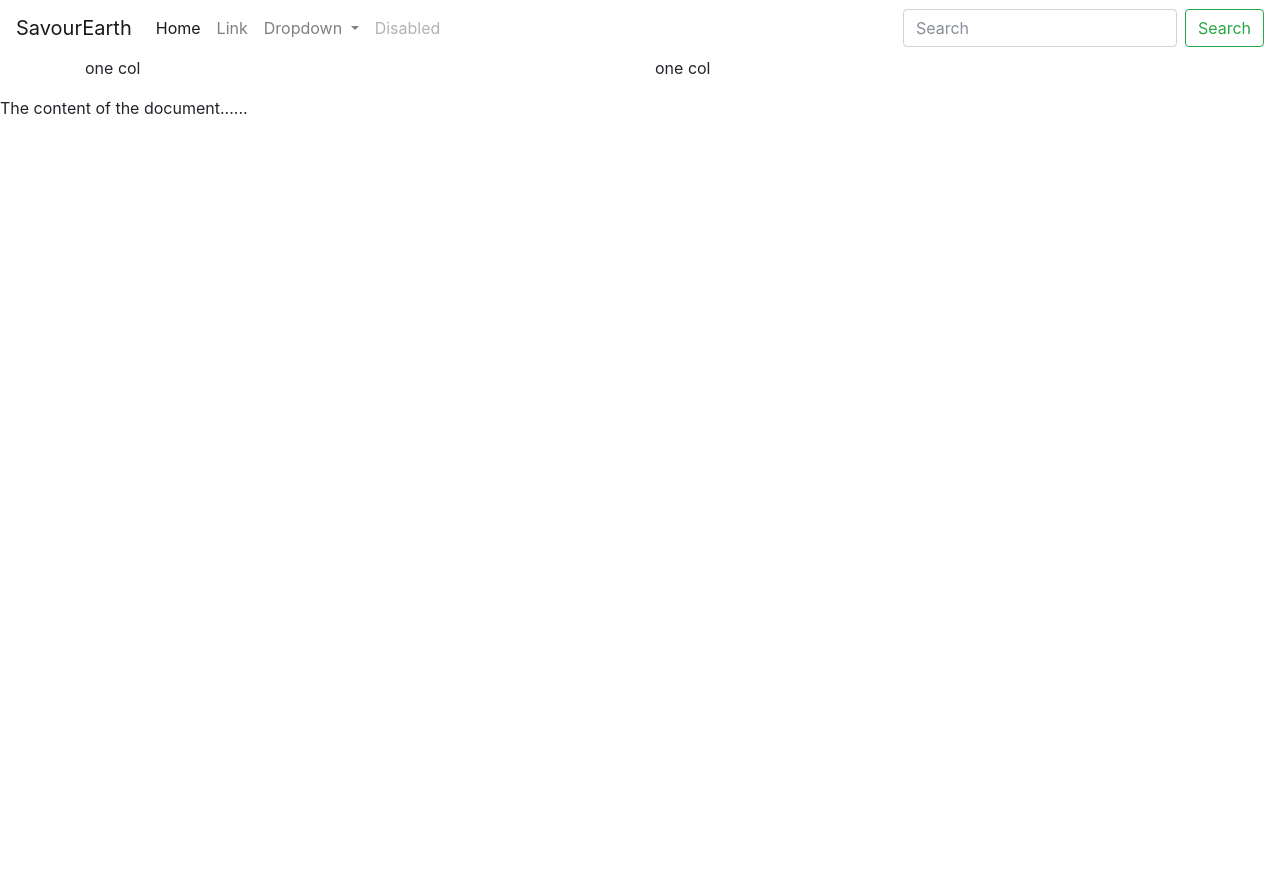
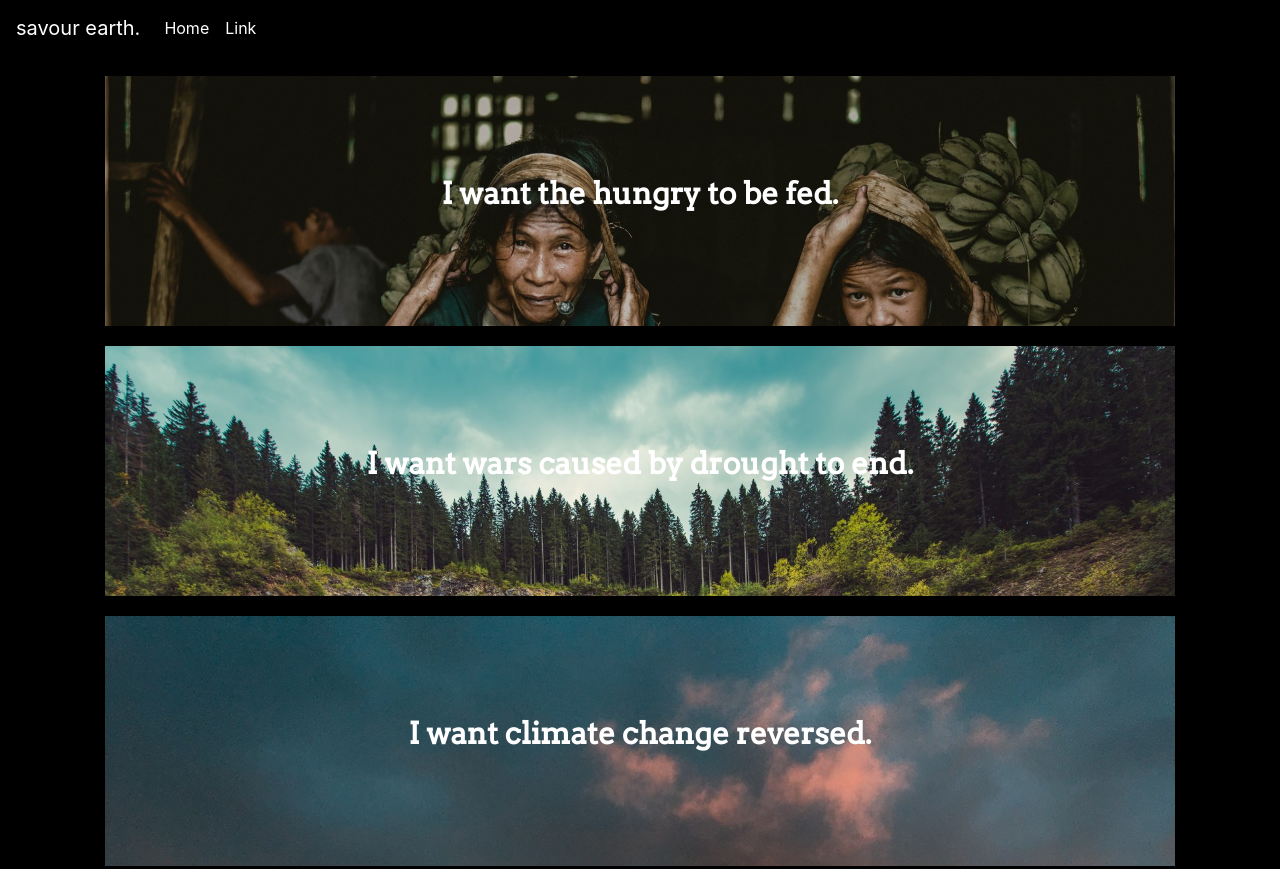
Before and after one commit to SavourEarth/savourearth.github.io, a plain HTML site: page index.html in a window 1280 px wide. Shown: the top 869 px of the page. Before the commit the page ends 800 px from the top, so only its background shows below. Drawn offline with nearby package versions, Linux system fonts and the light colour scheme.

Commit message:
next step

```diff
--- a/index.html
+++ b/index.html
@@ -3,14 +3,17 @@
 <head>
 	<title>Title of the document</title>
 	<link rel="stylesheet" href="https://maxcdn.bootstrapcdn.com/bootstrap/4.0.0-beta.2/css/bootstrap.min.css" integrity="sha384-PsH8R72JQ3SOdhVi3uxftmaW6Vc51MKb0q5P2rRUpPvrszuE4W1povHYgTpBfshb" crossorigin="anonymous">
+  <!-- Custom CSS file -->
   <link rel="stylesheet" type="text/css" href="main.css">
+  <!-- Arvo Google Font -->
+  <link href="https://fonts.googleapis.com/css?family=Arvo" rel="stylesheet">
 	<script src="https://maxcdn.bootstrapcdn.com/bootstrap/4.0.0-beta.2/js/bootstrap.min.js" integrity="sha384-alpBpkh1PFOepccYVYDB4do5UnbKysX5WZXm3XxPqe5iKTfUKjNkCk9SaVuEZflJ" crossorigin="anonymous"></script>
 </head>
 
 <body>
 
 	<nav class="navbar navbar-expand-lg navbar-light">
-  <a class="navbar-brand" href="#">SavourEarth</a>
+  <a class="navbar-brand" href="#">savour earth.</a>
   <button class="navbar-toggler" type="button" data-toggle="collapse" data-target="#navbarSupportedContent" aria-controls="navbarSupportedContent" aria-expanded="false" aria-label="Toggle navigation">
     <span class="navbar-toggler-icon"></span>
   </button>
@@ -23,41 +26,37 @@
       <li class="nav-item">
         <a class="nav-link" href="#">Link</a>
       </li>
-      <li class="nav-item dropdown">
-        <a class="nav-link dropdown-toggle" href="#" id="navbarDropdown" role="button" data-toggle="dropdown" aria-haspopup="true" aria-expanded="false">
-          Dropdown
-        </a>
-        <div class="dropdown-menu" aria-labelledby="navbarDropdown">
-          <a class="dropdown-item" href="#">Action</a>
-          <a class="dropdown-item" href="#">Another action</a>
-          <div class="dropdown-divider"></div>
-          <a class="dropdown-item" href="#">Something else here</a>
-        </div>
-      </li>
-      <li class="nav-item">
-        <a class="nav-link disabled" href="#">Disabled</a>
-      </li>
-    </ul>
-    <form class="form-inline my-2 my-lg-0">
-      <input class="form-control mr-sm-2" type="search" placeholder="Search" aria-label="Search">
-      <button class="btn btn-outline-success my-2 my-sm-0" type="submit">Search</button>
-    </form>
+
   </div>
 </nav>
 
 
 	<div class="container">
-		<div class="row">
+		<div class="row fact text-nowrap" style="background-image: url('savourearth5.jpg')">
+      <p class="text-center">I want the hungry to be fed.</p>
 
-			<div class="col-sm-6">
-				<p>one col</p>
-			</div>
-			<div class="col-sm-6">
-				<p>one col</p>
-			</div>
 		</div>
+    <div class="row fact text-nowrap" style="background-image: url('savourearth1.jpg')">
+      <p class="text-center">I want wars caused by drought to end.</p>
+
+    </div>
+    <div class="row fact text-nowrap" style="background-image: url('savourearth2.jpg')">
+      <p class="text-center">I want climate change reversed.</p>
+
+    </div>
+    <div class="row fact text-nowrap" style="background-image: url('savourearth3.jpg')">
+      <p class="text-center">I want rainforests to last for generations.</p>
+
+    </div>
+    <div class="row fact text-nowrap" style="background-image: url('savourearth4.jpg')">
+      <p class="text-center">I want to remain active for all my life.</p>
+
+    </div>
 	</div>
-	The content of the document......
+
+
+
+
 </body>
 
 </html>
--- a/main.css
+++ b/main.css
@@ -1,3 +1,29 @@
-navbar{
+body{
 		background-color: black;
 }
+
+.fact{
+	height: 250px;
+text-align: center;
+
+background-size: cover;
+display: flex;
+  align-items: center;
+  justify-content: center;
+  margin:20px;
+}
+
+.fact p{
+		font-family: 'Arvo', serif;
+	color:white;
+width:100%;
+font-size: 30px;
+font-weight: 800;
+}
+ nav > a{
+	color:white !important;
+}
+
+.nav-item .nav-link{
+	color:white !important;
+}
```
